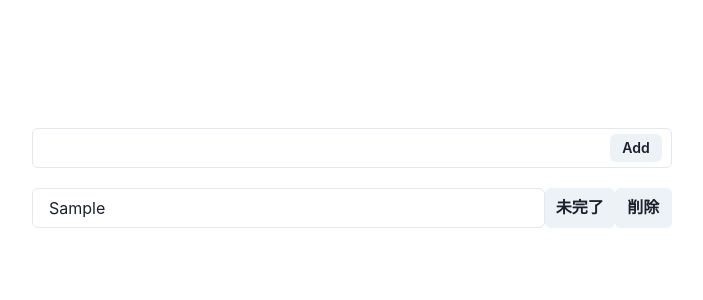
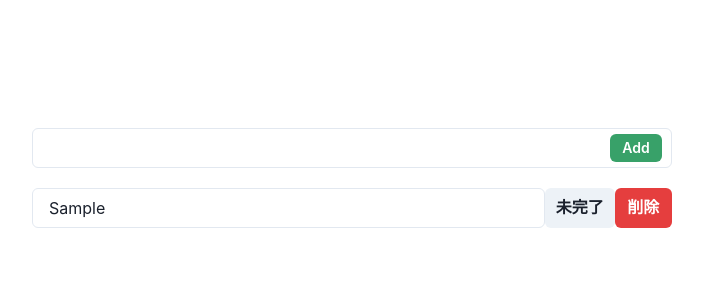
Before and after one commit to illionillion/usecontext-todo-app, a React (Vite) app: page / in a window 1280 px wide. Both pictures are taken after typing "Sample" into the empty fields and a click on the button "Add". Shown: the top 300 px of the page, without its empty margins (288-991 px from the left). Built offline with nearby package versions, Linux system fonts and the light colour scheme.

Commit message:
feat: ボタンの色変更

```diff
--- a/src/components/TextAdd.tsx
+++ b/src/components/TextAdd.tsx
@@ -27,7 +27,7 @@ export const TextAdd: FC = () => {
             <InputGroup>
                 <Input value={todo} onInput={handleTodoChange} />
                 <InputRightElement width='4.5rem'>
-                    <Button h='1.75rem' size='sm' onClick={handleAdd}>
+                    <Button h='1.75rem' size='sm' onClick={handleAdd} colorScheme="green">
                         Add
                     </Button>
                 </InputRightElement>
--- a/src/components/ToDoItem.tsx
+++ b/src/components/ToDoItem.tsx
@@ -46,7 +46,7 @@ export const ToDoItem: FC<ToDoItemProps> = ({ index, todo, isDone }) => {
             <Flex>
                 <Input value={todoState.todo} onInput={handleTodoChange} ref={inputRef} />
                 <Button onClick={handleIsDoneChange}>{todoState.isDone ? "完了" : "未完了"}</Button>
-                <Button onClick={handleRemove}>削除</Button>
+                <Button onClick={handleRemove} colorScheme="red">削除</Button>
             </Flex>
         </ListItem>
     )
```
